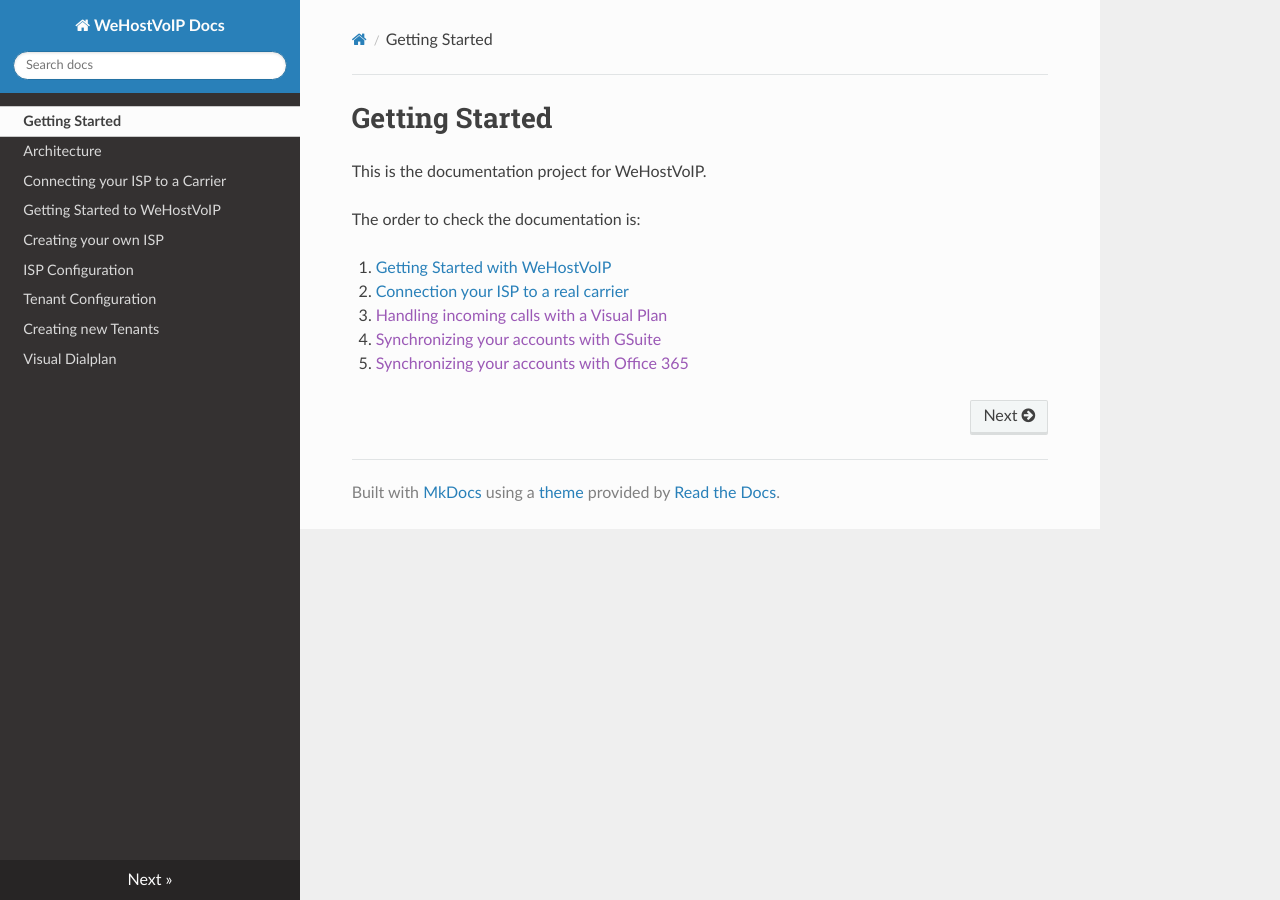
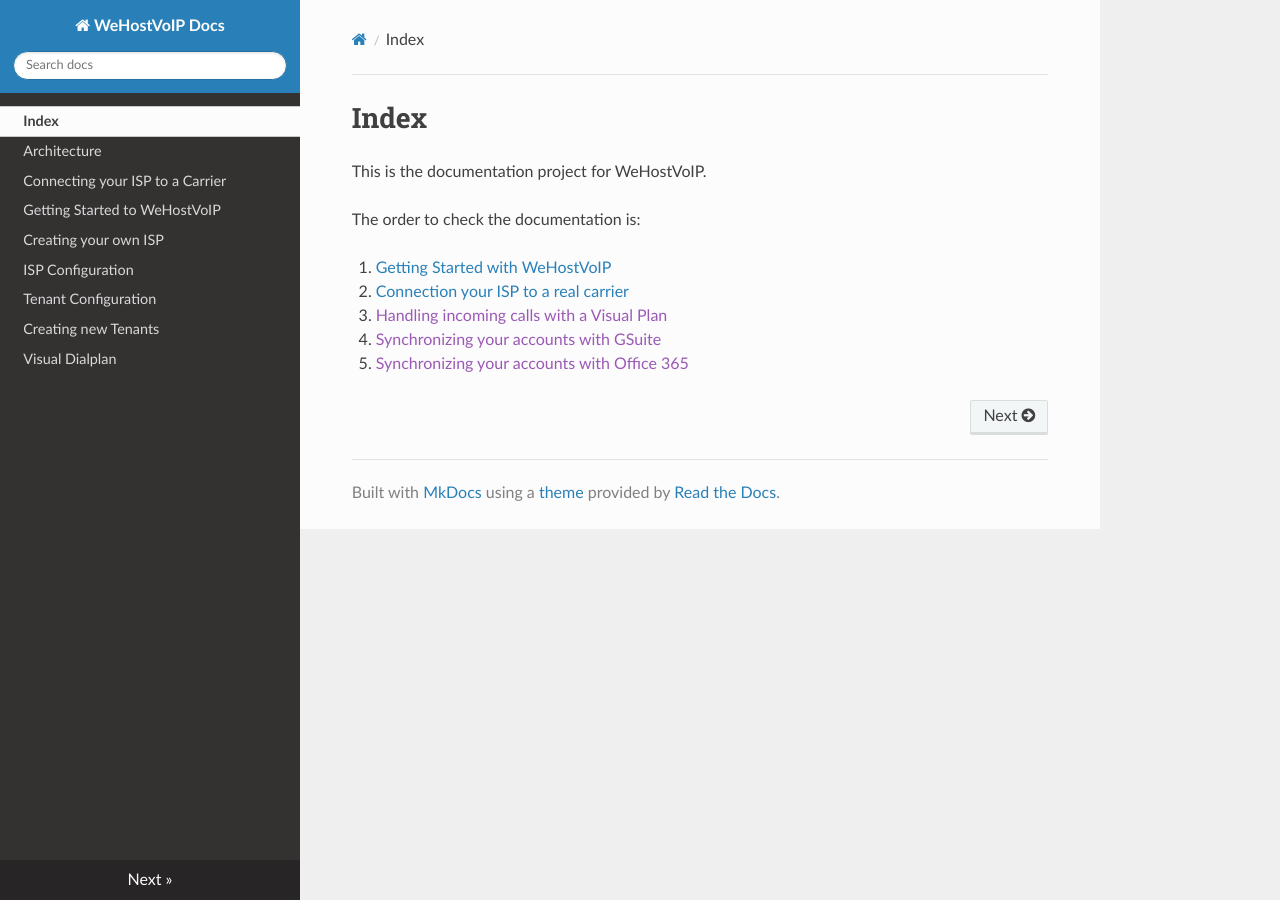
Before and after one commit to pauloantonio-git/wehostvoip-docs, an MkDocs documentation site: the page built from docs/index.md, in a window 1280 px wide. Built offline with MkDocs 1.6.1, drawn with Linux system fonts in a browser that asks for light colours; nearby versions of some CDN libraries.

Commit message:
Update index.md

```diff
--- a/docs/index.md
+++ b/docs/index.md
@@ -1,4 +1,4 @@
-# Getting Started
+# Index
 
 This is the documentation project for WeHostVoIP.
 
```
